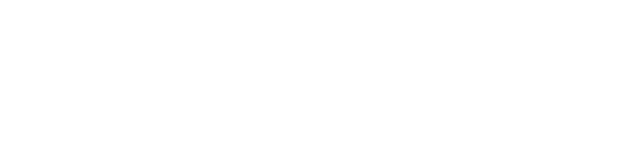
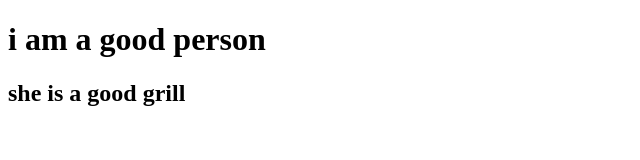
Before and after one commit to islammonirul9677/Second-repo, a plain HTML site: page index.html in a window 1280 px wide. Shown: the whole page, without its empty margins (0-640 px from the left). Drawn offline with Linux system fonts and the light colour scheme.

Commit message:
New Code Chenge

```diff
--- a/index.html
+++ b/index.html
@@ -6,6 +6,7 @@
     <title>my second Website</title>
 </head>
 <body>
-
+<h1>i am a good person</h1>
+<h2>she is a good grill</h2>
 </body>
 </html>
```
